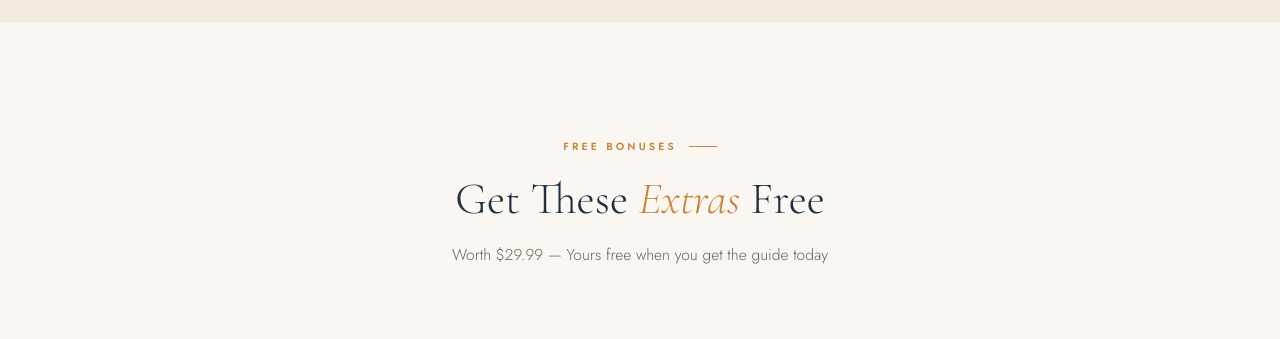
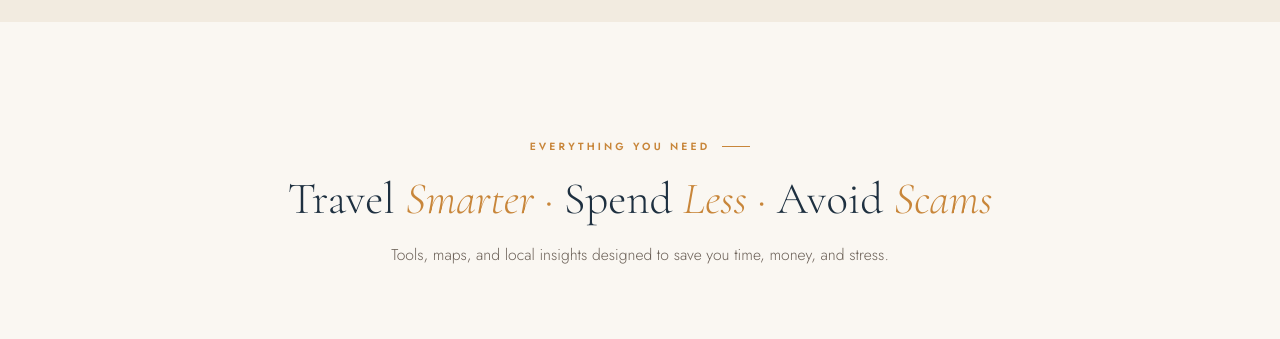
Before and after one commit to palasse2/travel-landing-page, an Astro site in the folder proper-parsec/: page / in a window 1280 px wide. Shown: the part 7120-7459 px from the top of the page. Built offline with nearby package versions, Linux system fonts and the light colour scheme; Astro itself is replaced by a stand-in of ours.

Commit message:
Update index.astro

```diff
--- a/proper-parsec/src/pages/index.astro
+++ b/proper-parsec/src/pages/index.astro
@@ -642,9 +642,9 @@ const posts = Object.values(postFiles)
 <section class="bonus-section">
   <div class="container">
     <div class="bonus-header reveal">
-      <div class="section-eyebrow centered" data-translate="bonus.badge">Free Bonuses</div>
-      <h2 class="section-title" data-translate="bonus.title">Get These <em>Extras</em> Free</h2>
-      <p class="section-subtitle" data-translate="bonus.subtitle">Worth $29.99 — Yours free when you get the guide today</p>
+      <div class="section-eyebrow centered" data-translate="bonus.badge">Everything You Need</div>
+      <h2 class="section-title" data-translate="bonus.title">Travel <em>Smarter · </em> Spend <em>Less · </em>Avoid <em>Scams</h2>
+      <p class="section-subtitle" data-translate="bonus.subtitle">Tools, maps, and local insights designed to save you time, money, and stress.</p>
     </div>
     <div class="bonus-grid reveal">
       <div class="bonus-card">
@@ -990,8 +990,8 @@ const posts = Object.values(postFiles)
       <p class="section-subtitle" style="color:rgba(232,220,200,0.55);margin:16px auto 52px;" data-translate="finalCta.subtitle">
         Join hundreds of travelers who've discovered Morocco the local way.
       </p>
-      <a href="#pricing" class="btn-primary large" id="final-cta-btn">
-        <span data-translate="finalCta.button">Choose Your Package — From $14.99</span>
+      <a href="#" id="go-to-pricing" class="btn-primary large" id="final-cta-btn">
+        <span data-translate="finalCta.button">Choose Your Package — From $12.99</span>
         <span class="btn-arrow">→</span>
       </a>
       <div class="final-trust">
```
